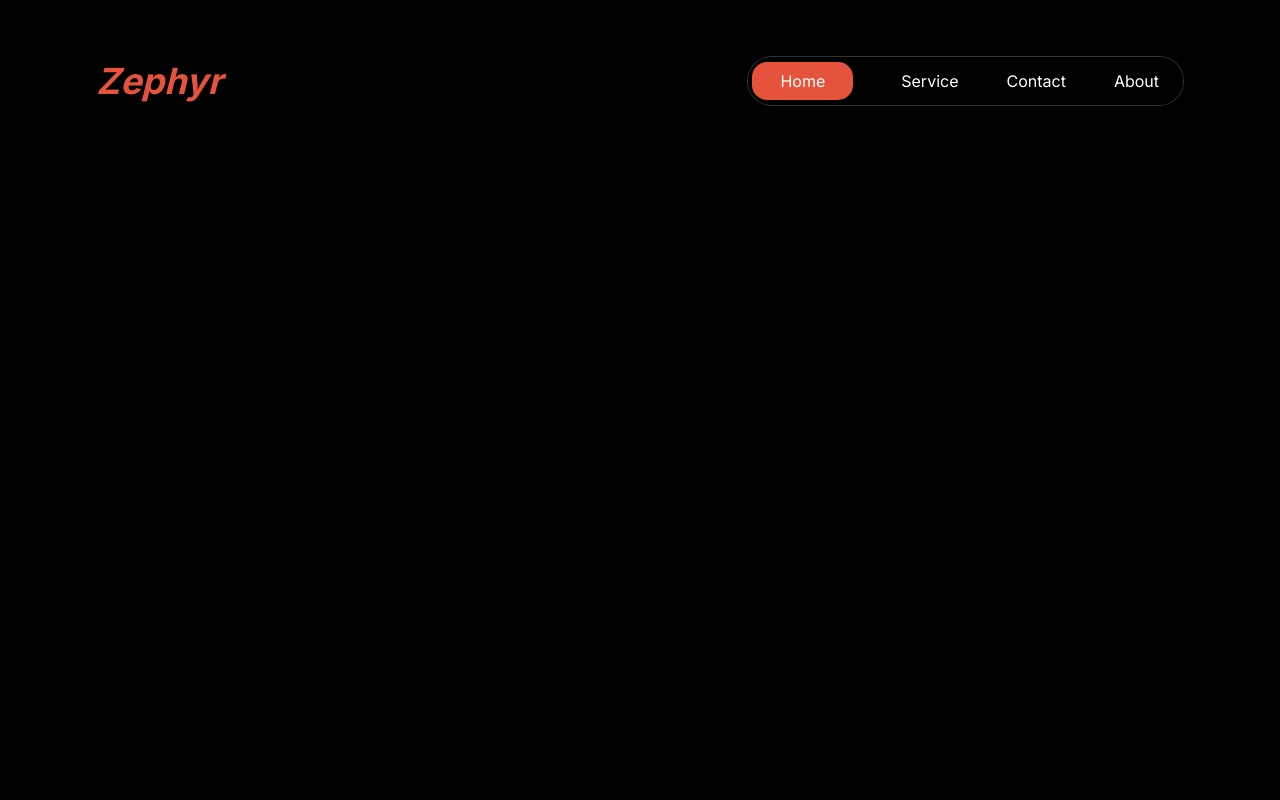
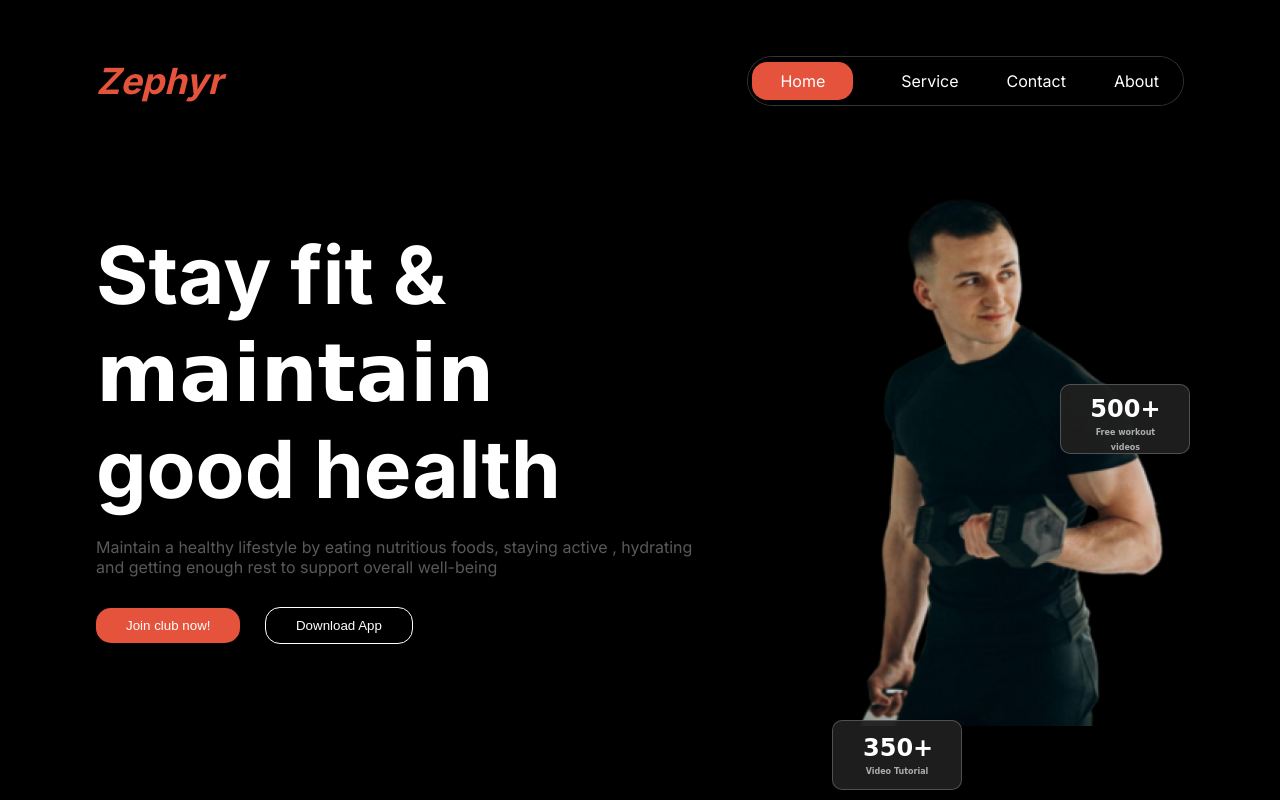
Before and after one commit to WebRiaz176/assignment-2-responsive-design, a plain HTML site: page index.html in a window 1280 px wide. Drawn offline with Linux system fonts and the light colour scheme.

Commit message:
header part complete

```diff
--- a/index.html
+++ b/index.html
@@ -8,7 +8,7 @@
 </head>
 <body>
     <!-- header part start-->
-    <header class="container">
+    <header class="container header-part">
         <!-- nav-part-start -->
         <nav class="nav-bar">
             <!-- logo -->
@@ -26,6 +26,25 @@
                 </ul>
             </div>
         </nav>
+        <!-- nav-part-end -->
+
+        <!-- banner-part-start -->
+        <div class="banner-container">
+            <!-- banner-contant -->
+          <div class="banner-contant">
+            <h1 class="banner-title">Stay fit & <span>maintain</span> good health</h1>
+            <p class="banner-para">Maintain a healthy lifestyle by eating nutritious foods, staying active , hydrating and getting enough rest to support overall well-being</p>
+            <button class="banner-btn-1">Join club now!</button>
+            <button class="banner-btn-2">Download App</button>
+          </div>
+          <!-- bananer-image -->
+          <div class="bananer-image">
+            <img src="images/Images 2.png" alt="">
+          <button class="banner-btn-3"><span id="btn-text">500+</span><span id="btn-text-2">Free workout videos</span></button>
+          <button class="banner-btn-4"><span id="btn-text">350+</span><span id="btn-text-2">Video Tutorial</span></button>
+          </div>
+        </div>
+
     </header>
 </body>
 </html>
--- a/style.css
+++ b/style.css
@@ -1,4 +1,5 @@
 @import url('https://fonts.googleapis.com/css2?family=Inter:wght@100..900&display=swap');
+
 
 *{
     margin: 0;
@@ -16,12 +17,12 @@ body{
     width: 85%;
 }
 
-
 /* nav-bar style */
 .nav-bar{
     display: flex;
     justify-content: space-between;
     align-items: center;
+    margin-bottom: 70px;
 }
 
 .logo{
@@ -59,3 +60,111 @@ body{
     padding: 9px 28px;
     margin-left: -20px;
 }
+
+/* banner-style */
+
+.banner-container{
+    display: flex;
+    justify-content: space-between;
+
+}
+
+.banner-title{
+    color: #ffffff;
+    font-size: 5rem;
+    font-weight: 700;
+}
+span{
+    font-family: "Dancing Script", cursive;
+    font-weight: 700;
+    font-size: 5rem;
+}
+
+.banner-para{
+    font-size: 1rem;
+    color: #ffffff59;
+    margin-top: 20px;
+    margin-bottom: 30px;
+}
+.banner-contant{
+   max-width: 600px;
+   margin-top: 50px;
+}
+.banner-btn-1{
+    border-radius: 15px;
+    background-color: #E6533C;
+    padding: 10px 30px;
+    color: #ffffff;
+    border: none;
+    margin-right: 20px;
+}
+.banner-btn-2{
+    border-radius: 15px;
+    background-color: #e6533c00;
+    padding: 10px 30px;
+    color: #ffffff;
+    border: 1px solid #ffffff;
+}
+
+
+
+.bananer-image img{
+    max-width: 100%;
+    height: 550px;
+    position: relative;
+
+}
+
+.banner-btn-3{
+    background-color: rgba(31, 31, 31, 0.938);
+    color: #ffffff;
+    position: absolute;
+    z-index: 2;
+    padding: 10px 25px;
+    max-width: 130px;
+    height: 70px;
+    border-radius: 10px;
+    border: 1px solid #ffffff3a;
+    right: 7%;
+    top: 48%;
+    box-shadow: rgba(0, 0, 0, 0.534);
+}
+#btn-text{
+    font-size: 1.5rem;
+    display: block;
+    font-weight: 800;
+    background-color: transparent;
+}
+
+#btn-text-2{
+    font-size: .5rem;
+    color: #ffffffa2;
+    background-color: transparent;
+}
+
+.banner-btn-4{
+    background-color: rgba(31, 31, 31, 0.938);
+    color: #ffffff;
+    position: absolute;
+    z-index: 2;
+    padding: 10px 30px;
+    max-width: 130px;
+    height: 70px;
+    border-radius: 10px;
+    border: 1px solid #ffffff3a;
+    left: 65%;
+    top: 90%;
+    box-shadow: rgba(0, 0, 0, 0.534);
+}
+#btn-text{
+    font-size: 1.5rem;
+    display: block;
+    font-weight: 800;
+    background-color: transparent;
+}
+
+#btn-text-2{
+    font-size: .5rem;
+    color: #ffffffa2;
+    background-color: transparent;
+}
```
